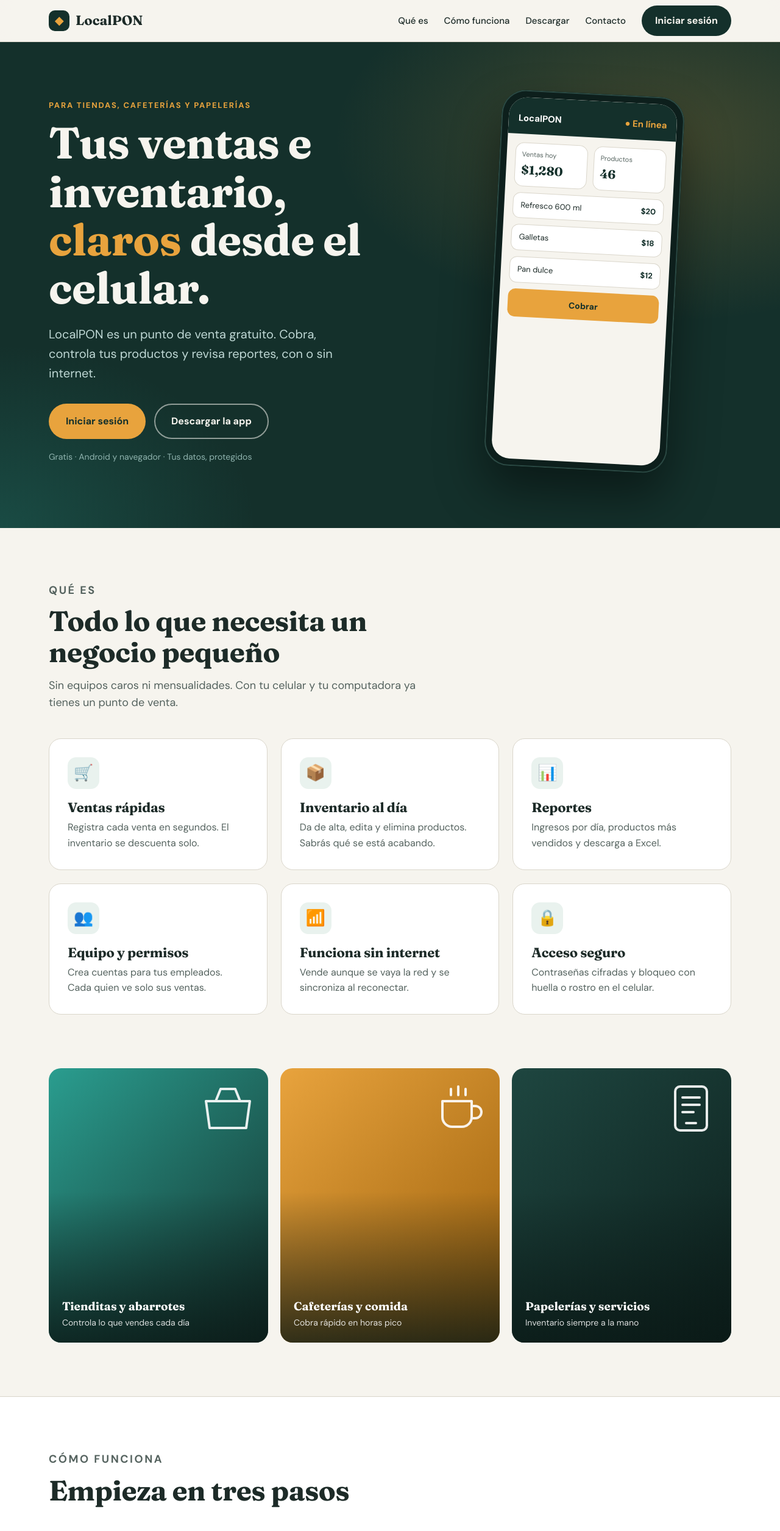
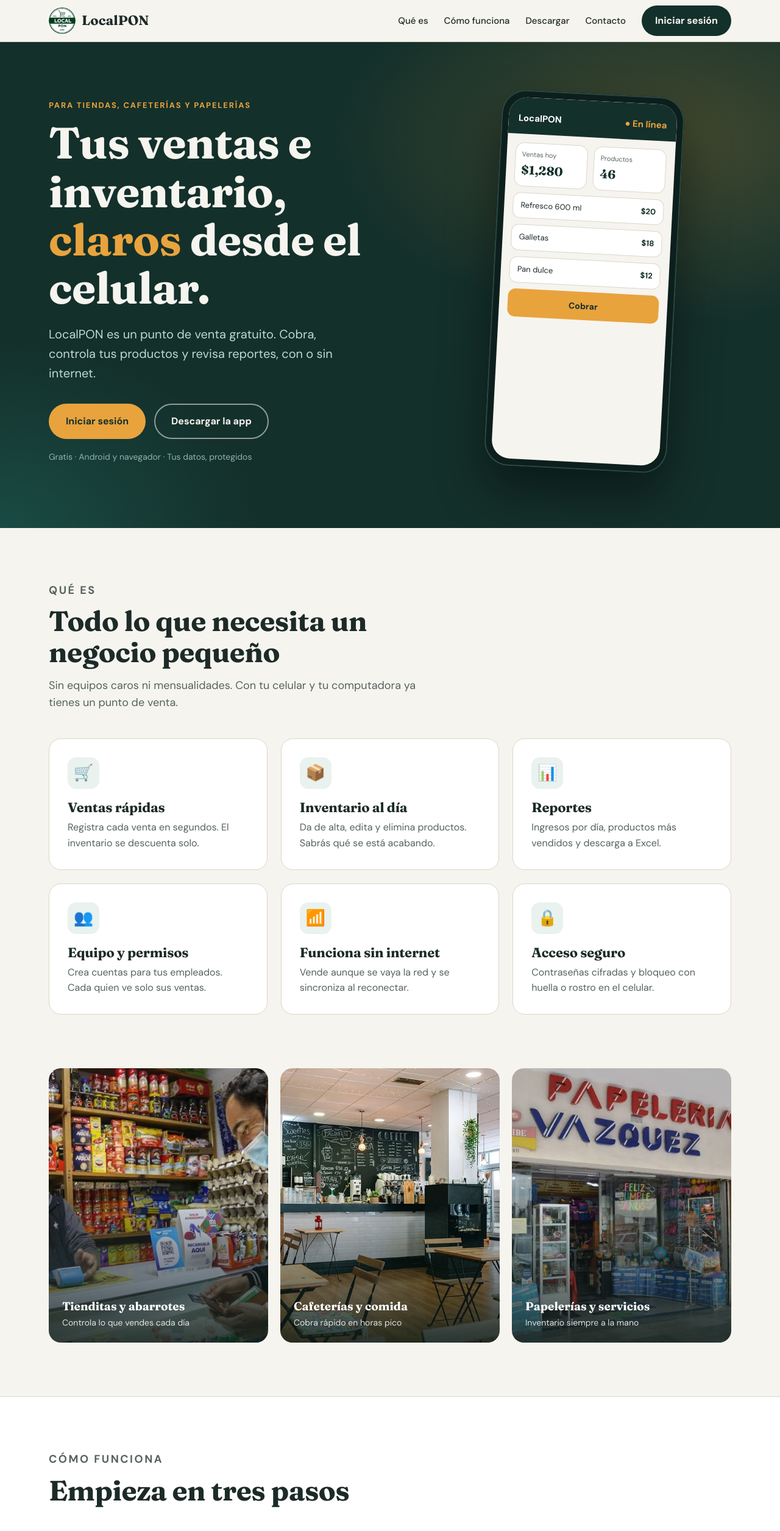
Before and after one commit to roro1299/localpon-portada, a plain HTML site: page index.html in a window 1280 px wide. Shown: the top 2511 px of the page at 61% size. Drawn offline with Linux system fonts and the light colour scheme.

Commit message:
Logo, fotos y datos de contacto

```diff
--- a/index.html
+++ b/index.html
@@ -5,6 +5,7 @@
 <meta name="viewport" content="width=device-width, initial-scale=1">
 <title>LocalPON · Ventas e inventario para tu negocio</title>
 <meta name="description" content="LocalPON: punto de venta e inventario para pequeños comercios. App para Android y portal web, gratis.">
+<link rel="icon" type="image/png" href="favicon.png">
 <link rel="preconnect" href="https://fonts.googleapis.com">
 <link href="https://fonts.googleapis.com/css2?family=DM+Sans:wght@400;500;700&family=Fraunces:wght@600;700&display=swap" rel="stylesheet">
 <style>
@@ -32,7 +33,7 @@ h2{font-size:clamp(30px,4.5vw,46px);margin-bottom:14px}
 header{position:sticky;top:0;z-index:20;background:rgba(246,244,238,.92);backdrop-filter:blur(10px);border-bottom:1px solid var(--linea)}
 .nav{display:flex;align-items:center;justify-content:space-between;height:68px}
 .logo{display:flex;align-items:center;gap:10px;font-family:'Fraunces',serif;font-weight:700;font-size:22px;text-decoration:none}
-.logo i{width:34px;height:34px;border-radius:10px;background:var(--verde);display:grid;place-items:center;color:var(--ambar);font-style:normal;font-size:18px}
+.logo img{width:44px;height:44px;border-radius:50%;display:block}
 nav ul{display:flex;gap:26px;list-style:none;padding:0;align-items:center}
 nav a{text-decoration:none;font-weight:500;font-size:15px}
 nav a:hover{color:#9A5F0B}
@@ -74,13 +75,12 @@ section{padding:88px 0}
 /* fotos / bandas ilustradas */
 .fotos{display:grid;grid-template-columns:repeat(3,1fr);gap:20px}
 .foto{border-radius:var(--radio);aspect-ratio:4/5;position:relative;overflow:hidden;display:flex;align-items:flex-end;padding:22px;color:#fff;background-size:cover;background-position:center}
-.foto::after{content:"";position:absolute;inset:0;background:linear-gradient(180deg,transparent 45%,rgba(10,25,22,.78))}
+.foto::after{content:"";position:absolute;inset:0;background:linear-gradient(180deg,transparent 40%,rgba(10,25,22,.85))}
 .foto span{position:relative;z-index:1;font-weight:700;font-size:19px;font-family:'Fraunces',serif}
 .foto small{display:block;font-family:'DM Sans';font-weight:400;font-size:14px;opacity:.85}
-.f1{background-image:linear-gradient(135deg,#2A9D8F,#14302B)}
-.f2{background-image:linear-gradient(135deg,#E8A33D,#9A5F0B)}
-.f3{background-image:linear-gradient(135deg,#1E4640,#0d1f1c)}
-.foto svg{position:absolute;top:18px;right:18px;width:96px;height:96px;opacity:.9}
+.f1{background-image:url('fotos/tienda.jpg')}
+.f2{background-image:url('fotos/cafeteria.jpg')}
+.f3{background-image:url('fotos/papeleria.jpg')}
 /* >>> Para usar fotos reales: sube tus fotos a la carpeta "fotos" y cambia, por ejemplo:
    .f1{background-image:url('fotos/tienda.jpg')}  <<< */
 
@@ -139,7 +139,7 @@ footer a{color:#BFD8D5}
 
 <header>
   <div class="wrap nav">
-    <a class="logo" href="#inicio"><i>◆</i> LocalPON</a>
+    <a class="logo" href="#inicio"><img src="logo.png" alt="" width="44" height="44"> LocalPON</a>
     <nav aria-label="Principal">
       <button class="menu-btn" aria-label="Abrir menú" aria-expanded="false" onclick="const u=document.getElementById('menu');const a=u.classList.toggle('abierto');this.setAttribute('aria-expanded',a)">☰</button>
       <ul id="menu">
@@ -203,16 +203,13 @@ footer a{color:#BFD8D5}
   <section style="padding-top:0">
     <div class="wrap">
       <div class="fotos">
-        <div class="foto f1">
-          <svg viewBox="0 0 96 96" fill="none" stroke="#fff" stroke-width="4" stroke-linecap="round" stroke-linejoin="round" aria-hidden="true"><path d="M12 36h72l-6 44H18z"/><path d="M28 36l8-20h24l8 20"/></svg>
+        <div class="foto f1" role="img" aria-label="Tienda de abarrotes">
           <span>Tienditas y abarrotes<small>Controla lo que vendes cada día</small></span>
         </div>
-        <div class="foto f2">
-          <svg viewBox="0 0 96 96" fill="none" stroke="#fff" stroke-width="4" stroke-linecap="round" stroke-linejoin="round" aria-hidden="true"><path d="M20 36h48v26a16 16 0 0 1-16 16H36a16 16 0 0 1-16-16z"/><path d="M68 44h6a10 10 0 0 1 0 20h-6"/><path d="M34 16v10M46 12v14M58 16v10"/></svg>
+        <div class="foto f2" role="img" aria-label="Cafetería">
           <span>Cafeterías y comida<small>Cobra rápido en horas pico</small></span>
         </div>
-        <div class="foto f3">
-          <svg viewBox="0 0 96 96" fill="none" stroke="#fff" stroke-width="4" stroke-linecap="round" stroke-linejoin="round" aria-hidden="true"><rect x="22" y="12" width="52" height="72" rx="8"/><path d="M40 72h16"/><path d="M34 30h28M34 42h28M34 54h18"/></svg>
+        <div class="foto f3" role="img" aria-label="Papelería">
           <span>Papelerías y servicios<small>Inventario siempre a la mano</small></span>
         </div>
       </div>
@@ -238,7 +235,7 @@ footer a{color:#BFD8D5}
           <h3>App para Android</h3>
           <p>Instala el APK, entra con tu cuenta y activa el bloqueo con huella.</p>
           <!-- EDITA: cuando subas el APK a GitHub (Releases) este enlace lo descarga -->
-          <a class="btn btn-primario" href="https://github.com/roro1299/localpon-app/releases/latest" rel="noopener">Descargar APK</a>
+          <a class="btn btn-primario" href="https://github.com/roro1299/localpon-portada/releases/latest/download/LocalPON.apk" rel="noopener">Descargar APK</a>
           <small>Al instalar, Android puede pedir permiso para "orígenes desconocidos".</small>
         </div>
         <div class="caja">
@@ -260,10 +257,10 @@ footer a{color:#BFD8D5}
           <p style="color:var(--gris);font-size:18px">Escríbenos y te ayudamos a empezar.</p>
           <div class="datos">
             <!-- EDITA: tus datos reales -->
-            <div class="dato"><div class="ico">✉️</div><div><b>Correo</b><a href="mailto:[tu-correo@ejemplo.com]">[tu-correo@ejemplo.com]</a></div></div>
-            <div class="dato"><div class="ico">💬</div><div><b>WhatsApp</b><a href="https://wa.me/52XXXXXXXXXX">[+52 81 0000 0000]</a></div></div>
-            <div class="dato"><div class="ico">📍</div><div><b>Ubicación</b><span>[Guadalupe, Nuevo León, México]</span></div></div>
-            <div class="dato"><div class="ico">🕘</div><div><b>Horario</b><span>[Lunes a viernes, 9:00 a 18:00]</span></div></div>
+            <div class="dato"><div class="ico">✉️</div><div><b>Correo</b><a href="mailto:22788@virtual.utsc.edu.mx">22788@virtual.utsc.edu.mx</a></div></div>
+            <div class="dato"><div class="ico">💬</div><div><b>WhatsApp</b><a href="https://wa.me/528137074388">81 3707 4388</a></div></div>
+            <div class="dato"><div class="ico">📍</div><div><b>Ubicación</b><span>Guadalupe, Nuevo León, México</span></div></div>
+            <div class="dato"><div class="ico">🕘</div><div><b>Horario</b><span>Lunes a viernes, 09:00 a 18:00 horas</span></div></div>
           </div>
         </div>
         <form id="form" novalidate>
@@ -293,7 +290,7 @@ footer a{color:#BFD8D5}
 document.getElementById('anio').textContent = new Date().getFullYear();
 document.querySelectorAll('#menu a').forEach(a => a.addEventListener('click', () => document.getElementById('menu').classList.remove('abierto')));
 // Formulario: abre WhatsApp con el mensaje (EDITA el número, con lada de país y sin + ni espacios)
-const WHATSAPP = '52XXXXXXXXXX';
+const WHATSAPP = '528137074388';
 document.getElementById('form').addEventListener('submit', e => {
   e.preventDefault();
   const n = document.getElementById('nombre').value.trim(), m = document.getElementById('msg').value.trim();
```
Also changed, not shown: favicon.png (added), fotos/cafeteria.jpg (added), fotos/papeleria.jpg (added), fotos/tienda.jpg (added), logo.png (added).
